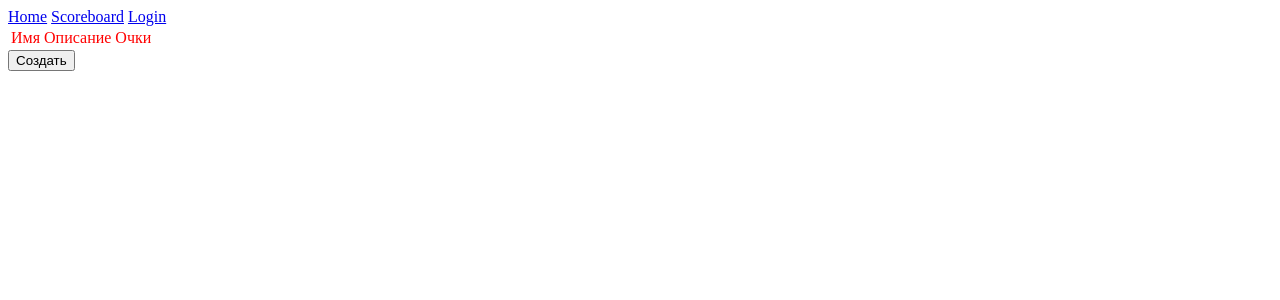
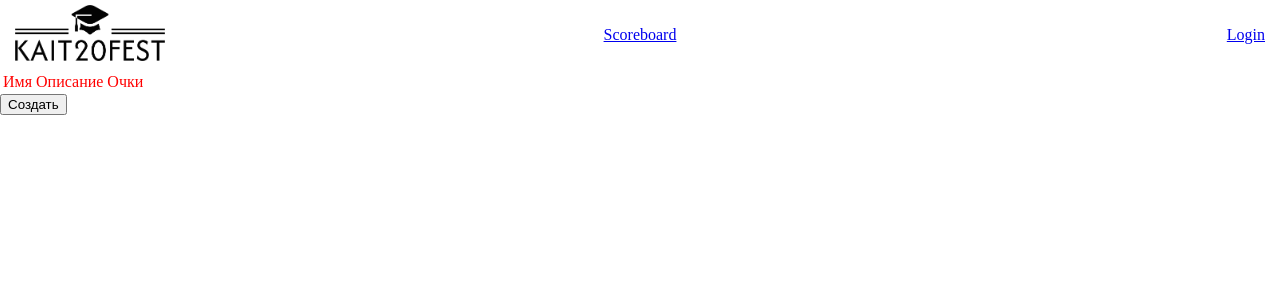
Before and after one commit to KAIT20Fest2024/QRCodeHandler, a Flask app: page /admin in a window 1280 px wide. Shown: the top 300 px of the page. Run offline with Flask 3, Linux system fonts and the light colour scheme; data that the repository does not hold is empty.

Commit message:
develop: header tweaks

```diff
--- /dev/null
+++ b/app/static/css/common.css
@@ -0,0 +1,4 @@
+body {
+    padding: 0;
+    margin: 0;
+}
--- /dev/null
+++ b/app/static/css/header.css
@@ -0,0 +1,52 @@
+header {
+    display: flex;
+    justify-content: space-between;
+    align-items: center;
+
+    padding: 5px 15px;
+    width: 100%;
+    min-height: 1.5em;
+    background-color: #fff;
+
+    box-sizing: border-box;
+    transition: background-color .25s;
+}
+
+
+html:not([data-scroll='0']) {
+    body {
+        padding-top: 4.5em;
+    }
+
+    header {
+        position: fixed;
+        top: 0;
+        background-color: #eee;
+        box-shadow: 0 0 .5em rgba(0, 0, 0, .5);
+    }
+}
+
+
+.header__logo,
+.header__nav,
+.header__profile {
+    flex: 1;
+}
+
+.header__logo {
+    text-align: start;
+}
+
+.header__logo img {
+    width: 150px;
+}
+
+.header__nav {
+    display: flex;
+    justify-content: space-evenly;
+    text-align: center;
+}
+
+.header__profile {
+    text-align: end;
+}
--- /dev/null
+++ b/app/static/js/header.js
@@ -0,0 +1,36 @@
+// The debounce function receives our function as a parameter
+const debounce = (fn) => {
+
+  // This holds the requestAnimationFrame reference, so we can cancel it if we wish
+  let frame;
+
+  // The debounce function returns a new function that can receive a variable number of arguments
+  return (...params) => {
+
+    // If the frame variable has been defined, clear it now, and queue for next frame
+    if (frame) {
+      cancelAnimationFrame(frame);
+    }
+
+    // Queue our function call for the next frame
+    frame = requestAnimationFrame(() => {
+
+      // Call our function and pass any params we received
+      fn(...params);
+    });
+
+  }
+};
+
+
+// Reads out the scroll position and stores it in the data attribute
+// so we can use it in our stylesheets
+const storeScroll = () => {
+  document.documentElement.dataset.scroll = window.scrollY;
+}
+
+// Listen for new scroll events, here we debounce our `storeScroll` function
+document.addEventListener('scroll', debounce(storeScroll), { passive: true });
+
+// Update scroll position for first time
+storeScroll();
--- a/app/static/scoreboard.css
+++ /dev/null
@@ -1,4 +0,0 @@
-.scoreboard__current {
-    font-weight: bold;
-    border: 3px solid red;
-}
--- a/app/templates/admin.html
+++ b/app/templates/admin.html
@@ -1,7 +1,7 @@
 {% extends 'components/base.html' %}
 
 {% block head %}
-    <link rel="stylesheet" type="text/css" href="{{ url_for('static', filename='admin.css') }}" />
+    <link rel="stylesheet" type="text/css" href="{{ url_for('static', filename='css/admin.css') }}" />
 {% endblock %}
 {% block title %}Admin Panel{% endblock %}
 
--- a/app/templates/components/base.html
+++ b/app/templates/components/base.html
@@ -3,7 +3,8 @@
 <head>
     <meta charset="UTF-8">
     <meta name="viewport" content="width=device-width, initial-scale=1.0">
-    <link rel="stylesheet" type="text/css" href="{{ url_for('static', filename='common.css') }}" />
+    <link rel="stylesheet" type="text/css" href="{{ url_for('static', filename='css/common.css') }}">
+    <link rel="stylesheet" type="text/css" href="{{ url_for('static', filename='css/header.css') }}">
     {% block head %}{% endblock %}
 	<title>{% block title %}{% endblock %} | KAIT20FEST</title>
 </head>
@@ -11,7 +12,14 @@
 <body>
 	{% include 'components/header.html' %}
 
-	{% block body %}{% endblock %}
+    <main>
+        {% block body %}{% endblock %}
+    </main>
 
 </body>
+
+{% block scripts %}
+    <script src="{{ url_for('static', filename='js/header.js') }}"}></script>
+{% endblock %}
+
 </html>
--- a/app/templates/components/header.html
+++ b/app/templates/components/header.html
@@ -1,15 +1,19 @@
 <header>
-	<span><a href="/">Home</a></span>
+    <span class="header__logo"><a href="/"><img src="{{ url_for('static', filename='img/caps_logo.png') }}" class="header__logo"></a></span>
 
+    <nav class="header__nav">
         <span><a href="{{ url_for('scoreboard') }}">Scoreboard</a></span>
 
         {% if current_user.login == 'ADMIN' %}
         <span><a href="{{ url_for('admin') }}"><b>ADMIN PANEL</b></a></span>
         {% endif %}
+    </nav>
 
+    <span class="header__profile">
     {% if current_user.is_authenticated %}
-	<span><a href="{{ url_for('profile', username=current_user.login) }}">{{ current_user.login }}</a></span>
+        <a href="{{ url_for('profile', username=current_user.login) }}">{{ current_user.login }}</a>
     {% else %}
-	<span><a href="{{ url_for('login') }}">Login</a></span>
+        <a href="{{ url_for('login') }}">Login</a>
     {% endif %}
+    </span>
 </header>
--- a/app/templates/index.html
+++ b/app/templates/index.html
@@ -1,4 +1,6 @@
 {% extends 'components/base.html' %}
+
+{% block title %}Welcome{% endblock %}
 
 {% block body %}
 	{% if current_user.is_authenticated %}
--- a/app/templates/profile.html
+++ b/app/templates/profile.html
@@ -7,9 +7,6 @@
 	<p><b>ФИО: </b>{{ user.last_name }} {{ user.first_name }} {{ user.father_name }}</p>
 	<p><b>Школа: </b>{{ user.school_name }}</p>
 	<p><b>Счёт: </b>{{ user.score }}</p>
-	{% if current_user.login == 'ADMIN' %}
-	<p><a href='/admin'><b>THE SUPREMACY</b></a></p>
-	{% endif %}
 
 	{% if current_user.login == user.login %}
 	<form action='/logout' method='GET'>
```
Also changed, not shown: app/static/css/scoreboard.css (added, +29 -0 lines), app/templates/scoreboard.html (+28 -2 lines), app/static/common.css (deleted), app/static/css/admin.css (renamed from app/static/admin.css), app/static/img/caps_logo.png (added), app/static/img/logo.png (added). Lines whose indentation alone changed are shown as unchanged.
